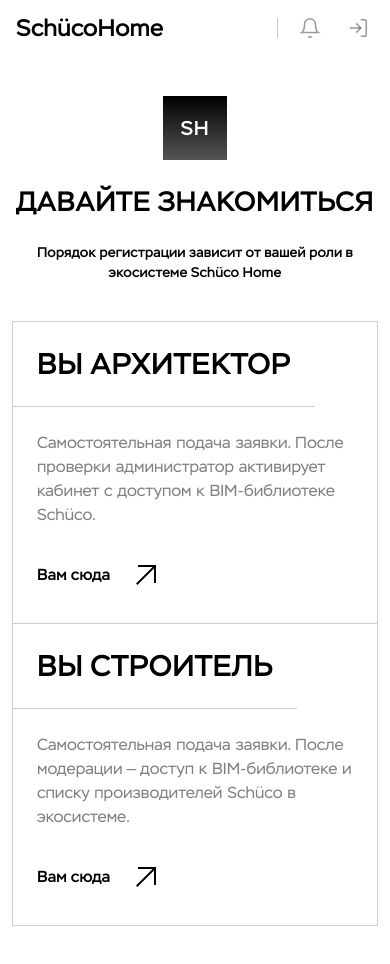
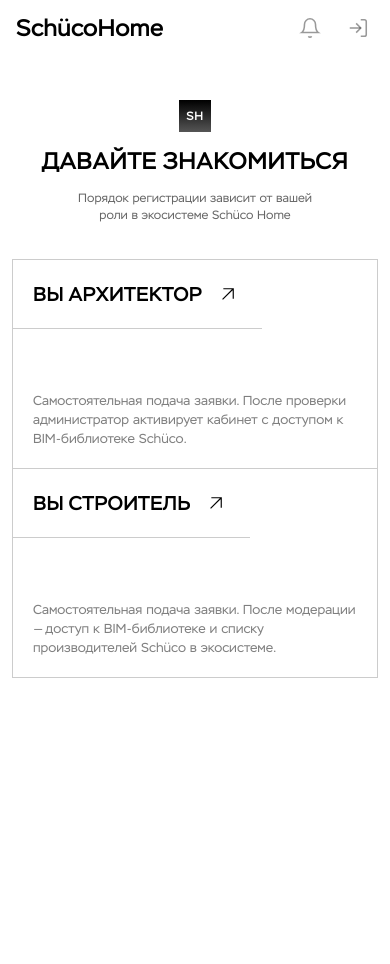
Before and after one commit to Ivanweb1/shuko, a plain HTML site: page register.html in a window 390 px wide. After the commit the page ends 844 px from the top, so only its background shows below. Drawn offline with Linux system fonts and the light colour scheme.

Commit message:
Привести мобильную версию экрана регистрации к макету 400px

```diff
--- a/css/lk.css
+++ b/css/lk.css
@@ -499,6 +499,7 @@ ul { list-style: none; margin: 0; padding: 0; }
   text-transform: uppercase;
   transition: border-color var(--lk-ease);
 }
+.reg-role__head-arrow { display: none; }
 .reg-role:hover .reg-role__head { border-bottom-color: rgba(255, 255, 255, .24); }
 .reg-role__desc {
   margin: 24px 24px 0;
@@ -1661,13 +1662,44 @@ ul { list-style: none; margin: 0; padding: 0; }
   .lk-table-bar { flex-direction: column; align-items: stretch; }
   .lk-chat { grid-template-columns: 1fr; }
   .lk-chat__list { border-right: 0; border-bottom: 1px solid var(--lk-line); }
+  body.is-reg .lk-header__sep { display: none; }
   .reg-wrap { padding: 16px 12px 40px; }
   .reg-main { padding: 20px 16px; }
   .reg-aside { padding: 20px 16px; gap: 24px; }
-  .reg-landing { margin-top: 24px; gap: 40px; }
-  .reg-landing__title { font-size: 28px; line-height: 34px; }
-  .reg-role__head { font-size: 30px; line-height: 36px; }
-  .reg-role__cta { opacity: 1; max-width: 160px; }
+  .reg-landing { margin-top: 28px; gap: 36px; }
+  .reg-landing__head { gap: 14px; }
+  .reg-landing__mark { width: 32px; height: 32px; font-size: 12px; }
+  .reg-landing__title { font-size: 24px; line-height: 30px; }
+  .reg-landing__sub {
+    max-width: 260px;
+    font-size: 12px;
+    line-height: 17px;
+    font-weight: 400;
+    color: var(--lk-text-60);
+  }
+  .reg-role { min-height: 210px; }
+  .reg-role__head {
+    display: flex;
+    align-items: center;
+    justify-content: space-between;
+    gap: 12px;
+    padding: 20px;
+    font-size: 20px;
+    line-height: 26px;
+  }
+  .reg-role__head-arrow {
+    display: block;
+    width: 28px;
+    height: 28px;
+    flex: none;
+  }
+  .reg-role__desc {
+    margin: auto 20px 20px;
+    padding-top: 48px;
+    font-size: 13px;
+    line-height: 19px;
+  }
+  .reg-role__foot { display: none; }
   .reg-actions { flex-direction: column-reverse; align-items: stretch; }
   .reg-actions__right { flex-direction: column; align-items: stretch; }
   .lk-editor { padding: 20px 16px; }
--- a/register.html
+++ b/register.html
@@ -6,7 +6,7 @@
   <meta name="robots" content="noindex, nofollow">
   <title>Регистрация — Schüco Home</title>
   <link rel="preload" href="assets/fonts/Stem_Medium.woff2" as="font" type="font/woff2" crossorigin>
-  <link rel="stylesheet" href="css/lk.css?v=2">
+  <link rel="stylesheet" href="css/lk.css?v=3">
 </head>
 <body class="is-reg">
 
@@ -39,7 +39,10 @@
 
       <div class="reg-roles">
         <button class="reg-role" type="button" data-pick-flow="architect">
-          <div class="reg-role__head">Вы архитектор</div>
+          <div class="reg-role__head">
+            <span>Вы архитектор</span>
+            <svg class="reg-role__head-arrow" viewBox="0 0 48 48" aria-hidden="true"><path fill="currentColor" d="M15.4 34L14 32.6L30.6 16H16V14H34V32H32V17.4L15.4 34Z"/></svg>
+          </div>
           <p class="reg-role__desc">Самостоятельная подача заявки. После проверки администратор активирует кабинет с доступом к BIM-библиотеке Schüco.</p>
           <div class="reg-role__foot">
             <span class="reg-role__cta">Вам сюда</span>
@@ -48,7 +51,10 @@
         </button>
 
         <button class="reg-role" type="button" data-pick-flow="builder">
-          <div class="reg-role__head">Вы строитель</div>
+          <div class="reg-role__head">
+            <span>Вы строитель</span>
+            <svg class="reg-role__head-arrow" viewBox="0 0 48 48" aria-hidden="true"><path fill="currentColor" d="M15.4 34L14 32.6L30.6 16H16V14H34V32H32V17.4L15.4 34Z"/></svg>
+          </div>
           <p class="reg-role__desc">Самостоятельная подача заявки. После модерации — доступ к BIM-библиотеке и списку производителей Schüco в экосистеме.</p>
           <div class="reg-role__foot">
             <span class="reg-role__cta">Вам сюда</span>
```
